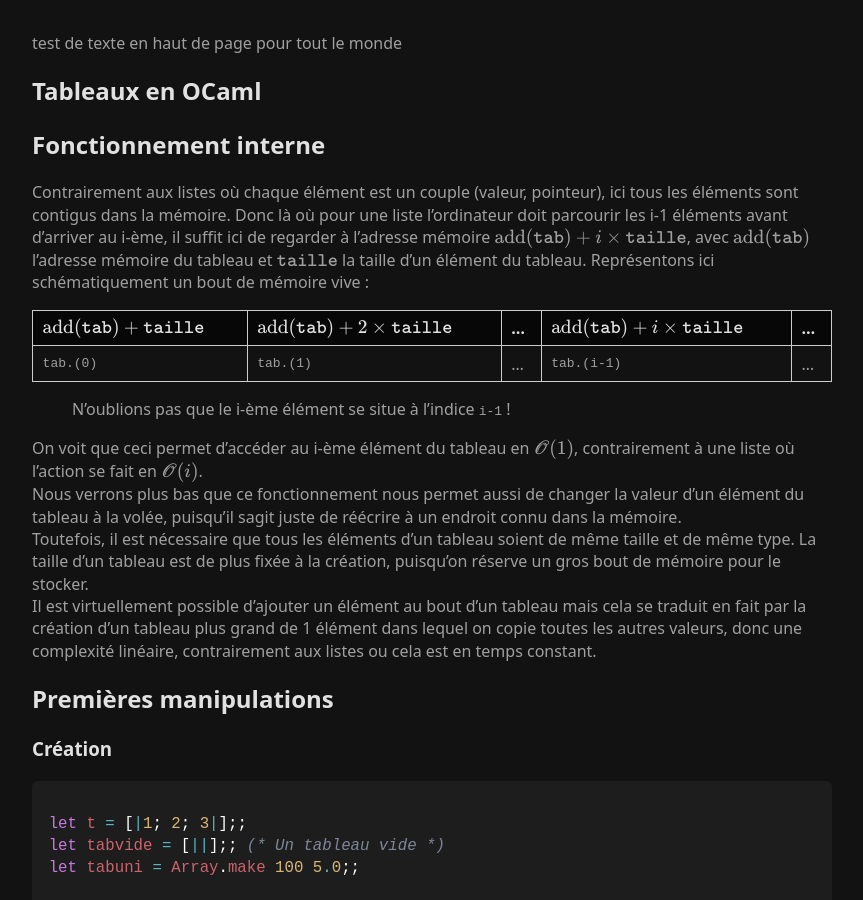
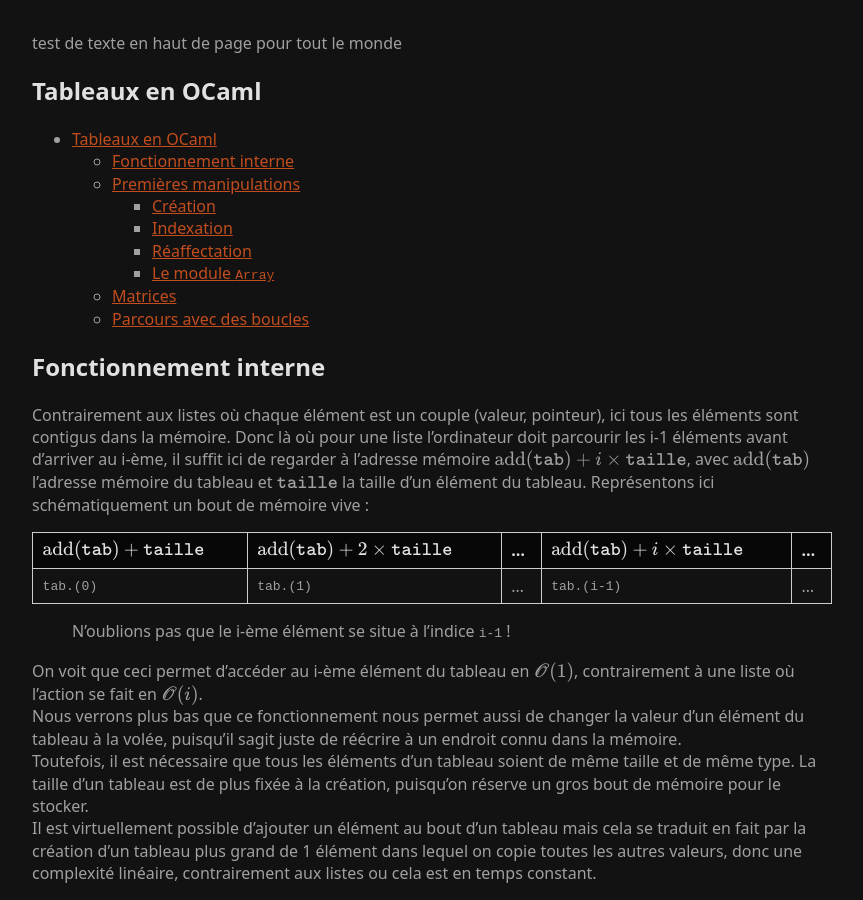
Before and after one commit to Bananachu/bananachu.github.io, a Jekyll site: the page built from info/tableaux.md, in a window 1280 px wide and 900 px high. Shown: the whole window, without its empty margins (208-1071 px from the left). Built offline with Jekyll 4.4.1, drawn with Linux system fonts in a browser that asks for light colours; our own code applies the rules of GitHub Pages for plain Markdown files; some of the changed text lies outside the part shown.

Commit message:
Update tableaux.md

```diff
--- a/info/tableaux.md
+++ b/info/tableaux.md
@@ -1,4 +1,14 @@
 # Tableaux en OCaml
+
+- [Tableaux en OCaml](#tableaux-en-ocaml)
+  * [Fonctionnement interne](#fonctionnement-interne)
+  * [Premières manipulations](#premi-res-manipulations)
+    + [Création](#cr-ation)
+    + [Indexation](#indexation)
+    + [Réaffectation](#r-affectation)
+    + [Le module `Array`](#le-module--array-)
+  * [Matrices](#matrices)
+  * [Parcours avec des boucles](#parcours-avec-des-boucles)
 
 ## Fonctionnement interne
 Contrairement aux listes où chaque élément est un couple (valeur, pointeur), ici tous les éléments sont contigus dans la mémoire. Donc là où pour une liste l'ordinateur doit parcourir les i-1 éléments avant d'arriver au i-ème, il suffit ici de regarder à l'adresse mémoire $\mathrm{add}(\texttt{tab}) + i \times \texttt{taille}$, avec $\mathrm{add}(\texttt{tab})$ l'adresse mémoire du tableau et $\texttt{taille}$ la taille d'un élément du tableau. Représentons ici schématiquement un bout de mémoire vive :
```
